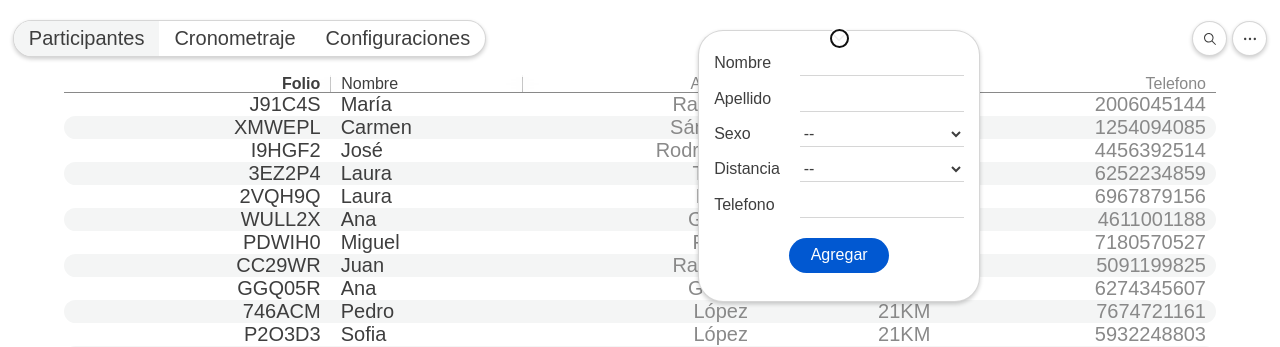
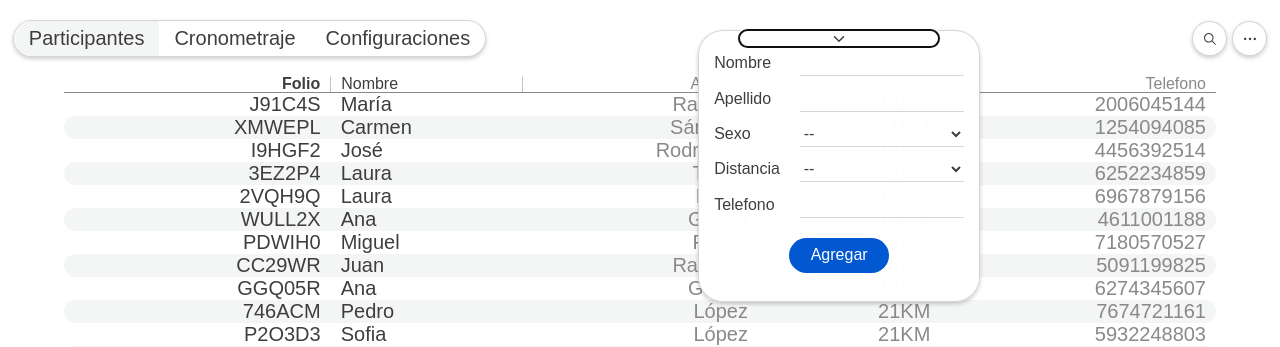
Before and after one commit to VexedElm035/gestion-folios, a React (Vite) app: page / in a window 1280 px wide. Both pictures are taken after a click on the button "Agregar Corredor". Shown: the top 347 px of the page. Built offline with nearby package versions, Linux system fonts and the light colour scheme.

Commit message:
GSAP tweaks

```diff
--- a/src/components/navbar/elements/RunnerButton.tsx
+++ b/src/components/navbar/elements/RunnerButton.tsx
@@ -9,38 +9,62 @@ import './runnerbutton.css';
 
 gsap.registerPlugin(useGSAP);
 
+const STORAGE_KEY = 'addRunnerExpanded';
+const COLLAPSED_WIDTH = 'calc(var(--regular-text) + 180px)';
+const COLLAPSED_HEIGHT = 'calc(var(--regular-text) + 15px)';
+
+const readStoredExpanded = (): boolean => {
+  try {
+    const saved = localStorage.getItem(STORAGE_KEY);
+    return saved ? JSON.parse(saved) === true : false;
+  } catch {
+    return false;
+  }
+};
+
 const RunnerButton = () => {
   const textRef = useRef<HTMLDivElement>(null);
+  const collapsedIconsRef = useRef<HTMLDivElement>(null);
+  const expandedIconRef = useRef<HTMLDivElement>(null);
   const contentRef = useRef<HTMLDivElement>(null);
   const containerRef = useRef<HTMLDivElement>(null);
+  const buttonRef = useRef<HTMLButtonElement>(null);
 
-  const [AddRunner, setAddRunner] = useState(() => {
-    const saved = localStorage.getItem('addRunnerExpanded');
-    return saved ? JSON.parse(saved) : false;
-  });
+  const [isExpanded, setIsExpanded] = useState<boolean>(() => readStoredExpanded());
 
   useEffect(() => {
-    localStorage.setItem('addRunnerExpanded', JSON.stringify(AddRunner));
-  }, [AddRunner]);
+    try {
+      localStorage.setItem(STORAGE_KEY, JSON.stringify(isExpanded));
+    } catch {
+      // ignore (storage could be unavailable)
+    }
+  }, [isExpanded]);
 
   useGSAP(() => {
-    if (AddRunner) {
     const text = textRef.current;
+    const collapsedIcons = collapsedIconsRef.current;
+    const expandedIcon = expandedIconRef.current;
     const content = contentRef.current;
     const container = containerRef.current;
-        if (text && content && container) {
+    const button = buttonRef.current;
+    if (!text || !collapsedIcons || !expandedIcon || !content || !container || !button) return;
+
+    if (isExpanded) {
       gsap.set(text, { opacity: 0, display: 'none' });
-            gsap.set(content, {
-                display: 'flex',
-                opacity: 1
-            });
-            gsap.set(container, {
-              width: "auto",
-              height: "auto",
-            });
+      gsap.set(collapsedIcons, { opacity: 0, display: 'none' });
+      gsap.set(expandedIcon, { display: 'flex', opacity: 1 });
+      gsap.set(content, { display: 'flex', opacity: 1 });
+      gsap.set(container, { width: 'auto', height: 'auto' });
+      gsap.set(button, { height: 'auto' });
+    } else {
+      gsap.set(expandedIcon, { opacity: 0, display: 'none' });
+      gsap.set(content, { opacity: 0, display: 'none' });
+      gsap.set(container, { width: COLLAPSED_WIDTH, height: COLLAPSED_HEIGHT });
+      gsap.set(text, { display: 'flex', opacity: 1 });
+      gsap.set(collapsedIcons, { display: 'block', opacity: 1 });
+      gsap.set(button, { height: COLLAPSED_HEIGHT });
     }
-    }
-  }, [AddRunner]);
+  }, [isExpanded]);
 
   const isAnimating = useRef(false);
 
@@ -48,61 +72,76 @@ const RunnerButton = () => {
     if (isAnimating.current) return;
 
     const text = textRef.current;
+    const collapsedIcons = collapsedIconsRef.current;
+    const expandedIcon = expandedIconRef.current;
     const content = contentRef.current;
     const container = containerRef.current;
+    const button = buttonRef.current;
 
-    if (!text || !content || !container) return;
+    if (!text || !collapsedIcons || !expandedIcon || !content || !container || !button) return;
     isAnimating.current = true;
 
-    if (!AddRunner) {
+    if (!isExpanded) {
       const tl = gsap.timeline({
         onComplete: () => {
           isAnimating.current = false;
-          setAddRunner(true);
+          setIsExpanded(true);
         }
       });
-      tl.to(text, { opacity: 0, display: 'none', duration: 0.3 })
-        .to(content, { display: 'flex', opacity: 0}, '-=0.2')
-        .to(container, { width: 'auto', height: 'auto', duration: 0.1 }, "-=0.2")
-        .to(content, { display: 'flex', opacity: 1, duration: 0.2 }, "-=0.1");
+      tl.to([text, collapsedIcons], { opacity: 0, duration: 0.2 })
+        .set([text, collapsedIcons], { display: 'none' })
+        .set(expandedIcon, { display: 'flex', opacity: 0 })
+        .set(button, { height: 'auto'})
+        .set(content, { display: 'flex', opacity: 0 })
+        .to(container, { width: 'auto', height: 'auto', duration: 0.3 })
+        .to(expandedIcon, { opacity: 1, duration: 0.2 }, "-=0.05")
+        .to(content, { opacity: 1, duration: 0.2 }, "-=0.3");
     }
     else {
       const tl = gsap.timeline({
         onComplete: () => {
           isAnimating.current = false;
-          setAddRunner(false);
+          setIsExpanded(false);
         }
       });
-      tl.to(content, { opacity: 0, duration: 0.2})
-        .to(container, { width: "calc(var(--regular-text) + 180px)", height: "calc(var(--regular-text) + 15px)", duration: 0.1 }, "-=0.1")
-        .to(content, { display: 'none'})
-        .to(text, { display: 'flex', opacity: 1, duration: 0.2 });
+      tl.to([content, expandedIcon], { opacity: 0, duration: 0.2 })
+        .to(container, { width: COLLAPSED_WIDTH, height: COLLAPSED_HEIGHT, duration: 0.12 }, "-=0.05")
+        .set(content, { display: 'none' })
+        .set(expandedIcon, { display: 'none' })
+        .set(button, { height: COLLAPSED_HEIGHT })
+        .set([text, collapsedIcons], { display: 'flex', opacity: 0 })
+        .set(collapsedIcons, { display: 'block' })
+        .to([text, collapsedIcons], { opacity: 1, duration: 0.2 });
     }
   };
 
   return (
     <div className='runner-wrapper'>
       <div className='runner-container-center'>
-      <button onClick={handleToggle} className={`add-button-default running-button ${AddRunner ? 'add-postbutton' : ''}`}>
-          {AddRunner ? (
-            <div className={`running-icons-container`}>
-              <IoIosArrowDown />
-
+      <button
+      ref={buttonRef}
+        type="button"
+        onClick={handleToggle}
+        className={`running-button ${isExpanded ? 'is-expanded' : ''}`}
+        aria-expanded={isExpanded}
+        aria-controls="add-runner-panel"
+      >
+        <div className='running-icons-container'>
+          <div ref={collapsedIconsRef} className='running-icons running-icons-collapsed'>
+            <PiPersonSimpleRun className='running-icon' />
+            <GoPlus className='plus-icon' />
           </div>
-          ) : (
-            <div className={`running-icons-container`}>
-            <PiPersonSimpleRun className='running-icon'/>
-            <GoPlus className='plus-icon'/>
+          <div ref={expandedIconRef} className='running-icons running-icons-expanded'>
+            <IoIosArrowDown className='arrow-icon' />
           </div>
-          )}
-              <div ref={textRef}>
-
+        </div>
+        <div ref={textRef} className="running-label">
           <span className='running-text-button'>Agregar Corredor</span>
         </div>
       </button>
 
     <div ref={containerRef} className={`running-container`}>
-      <div ref={contentRef} className="window-content" style={{display: 'none', opacity: 0}}>
+      <div ref={contentRef} id="add-runner-panel" className="window-content">
 
         <form action="" className='runner-fields'>
           <Input id="nombre" label="Nombre" type="text" />
@@ -115,8 +154,6 @@ const RunnerButton = () => {
 
       </div>
     </div>
-
-
       </div>
     </div>
   )
--- a/src/components/navbar/elements/runnerbutton.css
+++ b/src/components/navbar/elements/runnerbutton.css
@@ -4,7 +4,6 @@
   display: flex;
   justify-content: center;
   align-items: center;
-  /* min-height: 400px;  Ensure space for expansion */
   position: relative;
 }
 
@@ -14,18 +13,11 @@
   align-items: center;
 }
 
-
 .running-container{
   position: absolute;
   top: 0;
-  /* left: -50%; */
-  /* right: 0px; */
-  z-index: 0;
-  width: calc(var(--regular-text) + 15px);
-  height: calc(var(--regular-text) + 15px);
-  background-color: var(--primary-color);
+  z-index: 101;
   color: var(--regular-text-color);
-  border-radius: 50%;
   border: 1px solid rgba(var(--secondary-text-color-rgb), 0.35);
   padding: 0;
   display: flex;
@@ -34,30 +26,11 @@
   font-size: var(--caption-text);
   box-shadow: 0 2px 4px rgba(0, 0, 0, 0.2);
   width: calc(var(--regular-text) + 180px);
+  height: calc(var(--regular-text) + 15px);
   border-radius: 25px;
   gap: 10px;
   flex-direction: column;
-  /* transition: all 0.4s cubic-bezier(0.215, 0.610, 0.355, 1.000); */
-}
-
-.running-container.expanded{
-  /* top: 25px;
-  left: 55%;
-  position: absolute; */
-  display: flex;
-  flex-direction: column;
-  width: auto;
-  height: auto;
-  gap: 15px;
-  padding: 5px 15px 20px 15px;
-  /* -webkit-animation: scale-up-hor-center 0.4s cubic-bezier(0.215, 0.610, 0.355, 1.000) both;
-	animation: scale-up-hor-center 0.4s cubic-bezier(0.215, 0.610, 0.355, 1.000) both; */
-}
-
-.running-container.collapsed{
-  /* animation: scale-down-hor-center 0.4s cubic-bezier(0.250, 0.460, 0.450, 0.940) both; */
-  /* transition: all 0.4s cubic-bezier(0.215, 0.610, 0.355, 1.000); */
-  width: calc(var(--regular-text) + 180px);
+  background-color: rgba(var(--background-color-rgb), 0.98);
 }
 
 .running-button{
@@ -72,10 +45,10 @@
   width: calc(var(--regular-text) + 180px);
   border-radius: 25px;
   gap: 10px;
-  /* transition: all 0.4s cubic-bezier(0.215, 0.610, 0.355, 1.000); */
   border: none;
   box-shadow: none;
   background-color: transparent;
+  z-index: 102;
 }
 
 .running-text-button{
@@ -84,35 +57,11 @@
   color: var(--regular-text-color);
 }
 
-.add-button-default{
-  background-color: transparent;
-  border: none;
-  padding: 0;
-  z-index: 10;
-}
-
-.add-postbutton{
-  padding: 0;
-  gap: 0;
-  height: auto;
-  width: 100%;
-  /* border-bottom: 1px solid rgba(var(--secondary-text-color-rgb), 0.15); */
-  color: rgba(var(--secondary-text-color-rgb), 0.15);
-}
-
 .add-runner-button{
   margin-top: 10px;
   width: calc(var(--regular-text) + 80px);
   background-color: #0158d1;
   color: white;
-  /* border-top-left-radius: 0;
-  border-bottom-left-radius: 0; */
-}
-
-.running-text-button .fadeit{
-  /* color: var(--background-color); */
-  /* -webkit-animation: fade-out 0.2s ease-out both;
-	animation: fade-out 0.2s ease-out both; */
 }
 
 .runner-fields{
@@ -122,8 +71,6 @@
   gap: 10px;
   align-items: center;
   justify-content: start;
-  /* -webkit-animation: fade-in-fwd 1.2s cubic-bezier(0.390, 0.575, 0.565, 1.000) both;
-	animation: fade-in-fwd 1.2s cubic-bezier(0.390, 0.575, 0.565, 1.000) both; */
 }
 
 .runner-fields .input-container{
@@ -172,6 +119,21 @@
   height: calc(var(--regular-text) - 3px);
 }
 
+.running-icons{
+  position: absolute;
+  inset: 0;
+}
+
+.running-icons.running-icons-expanded{
+  display: flex;
+  align-items: center;
+  justify-content: center;
+}
+
+.arrow-icon{
+  font-size: var(--caption-text);
+}
+
 .running-icon{
   position: absolute;
   font-size: var(--caption-text);
@@ -185,13 +147,14 @@
   right: -6px;
 }
 
-
 .window-content {
-  /* position: absolute; */
+  background-color: transparent;
   width: 250px;
   height: 250px;
-  z-index: 5;
+  z-index: 102;
   gap: 15px;
   padding: 5px 15px 15px 15px;
   align-items: center;
+  display: none;
+  opacity: 0;
 }
--- a/src/components/navbar/navbar.css
+++ b/src/components/navbar/navbar.css
@@ -8,9 +8,9 @@
   padding: 20px 1%;
   display: flex;
   flex-direction: row;
-  background-color: rgba(var(--background-color-rgb), 0.65);
   align-items: center;
   justify-content: space-between;
+  background-color: rgba(var(--background-color-rgb), 0.65);
   backdrop-filter: blur(12px) saturate(180%);
   -webkit-backdrop-filter: blur(12px) saturate(180%);
 }
```
Lines whose indentation alone changed are shown as unchanged.
